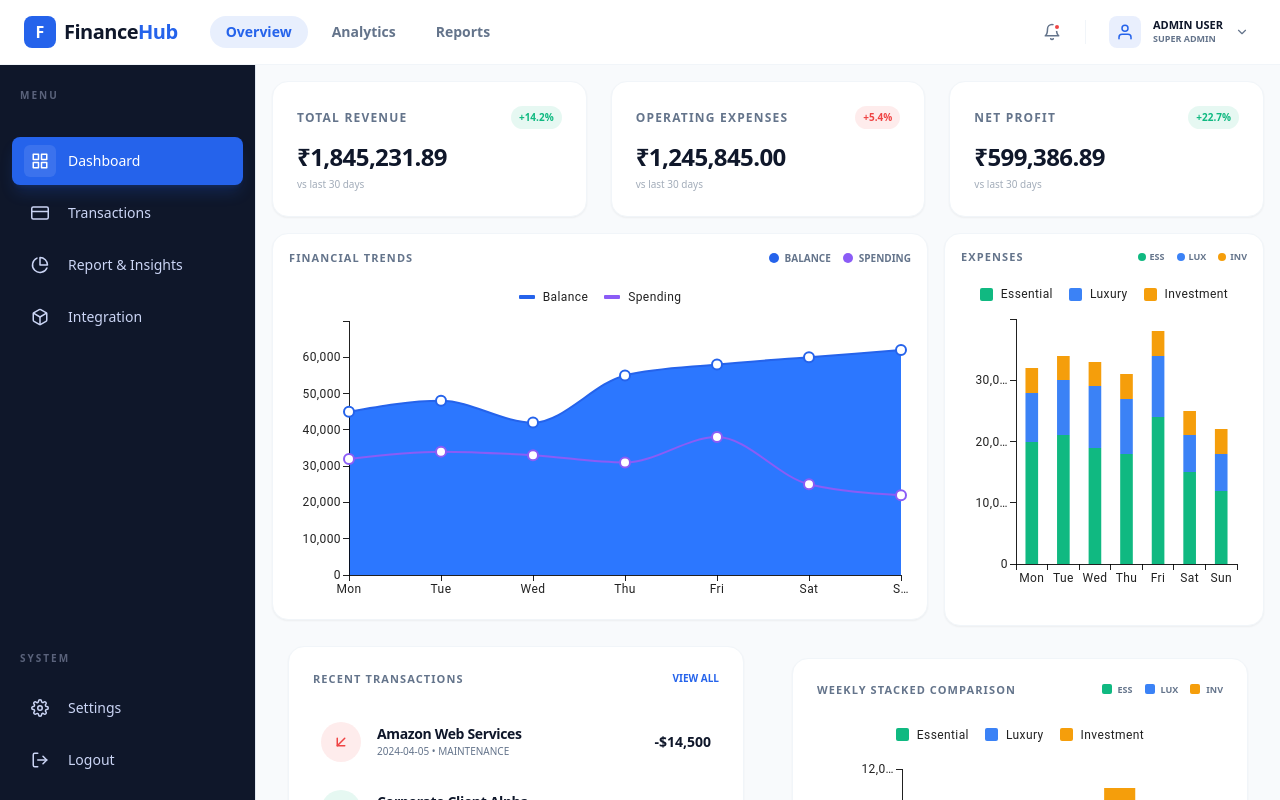
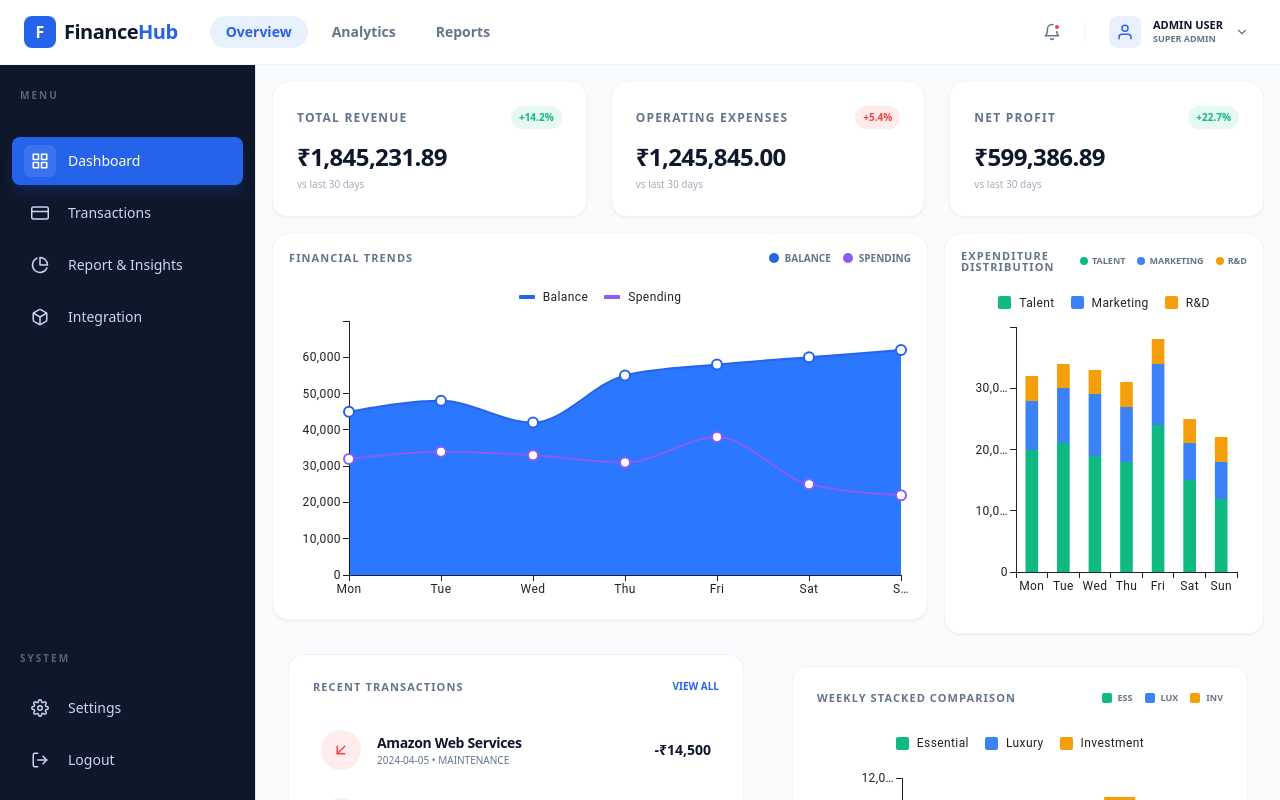
Before and after one commit to nayaknishant656/financedashboardd, a React (Create React App) app: page / in a window 1280 px wide. Built offline with nearby package versions, Linux system fonts and the light colour scheme; sample sign-in values are in the browser's storage.

Commit message:
fix: changed the name of the Element and COmponents from the Exisiting COmponents

```diff
--- a/src/pages/dashboard/ui/SpendTransection.jsx
+++ b/src/pages/dashboard/ui/SpendTransection.jsx
@@ -28,7 +28,7 @@ export default function SpendTransection() {
                             </div>
                             <span className={`text-sm font-black ${tx.type === 'credit' ? 'text-success' : 'text-text-primary'
                                 }`}>
-                                {tx.type === 'credit' ? '+' : '-'}${tx.amount.toLocaleString()}
+                                {tx.type === 'credit' ? '+' : '-'}₹{tx.amount.toLocaleString()}
                             </span>
                         </div>
                     ))}
--- a/src/pages/dashboard/ui/Stackingspend.jsx
+++ b/src/pages/dashboard/ui/Stackingspend.jsx
@@ -4,28 +4,28 @@ import { BarChart } from '@mui/x-charts/BarChart'
 import dashboardStats from '../data/dashboardStats.json'
 
 export default function Stackingspend() {
-    const essentialData = dashboardStats.timeSeries.map(item => item.essential);
-    const luxuryData = dashboardStats.timeSeries.map(item => item.luxury);
-    const investmentData = dashboardStats.timeSeries.map(item => item.investment);
+    const talentData = dashboardStats.timeSeries.map(item => item.essential);
+    const marketingData = dashboardStats.timeSeries.map(item => item.luxury);
+    const rndData = dashboardStats.timeSeries.map(item => item.investment);
     const xLabels = dashboardStats.timeSeries.map(item => item.label);
 
     return (
         <div className="w-full h-full">
             <div className="bg-card p-4 rounded-2xl border border-divider shadow-sm h-full flex flex-col">
                 <div className="flex justify-between items-center mb-4">
-                    <h3 className="text-[11px] font-bold text-text-secondary uppercase tracking-widest leading-none">Expenses</h3>
+                    <h3 className="text-[11px] font-bold text-text-secondary uppercase tracking-widest leading-none">Expenditure Distribution</h3>
                     <div className="flex items-center space-x-3">
                         <div className="flex items-center">
                             <div className="w-2 h-2 rounded-full bg-[#10B981] mr-1"></div>
-                            <span className="text-[9px] font-bold text-text-secondary uppercase">Ess</span>
+                            <span className="text-[9px] font-bold text-text-secondary uppercase">Talent</span>
                         </div>
                         <div className="flex items-center">
                             <div className="w-2 h-2 rounded-full bg-[#3B82F6] mr-1"></div>
-                            <span className="text-[9px] font-bold text-text-secondary uppercase">Lux</span>
+                            <span className="text-[9px] font-bold text-text-secondary uppercase">Marketing</span>
                         </div>
                         <div className="flex items-center">
                             <div className="w-2 h-2 rounded-full bg-[#F59E0B] mr-1"></div>
-                            <span className="text-[9px] font-bold text-text-secondary uppercase">Inv</span>
+                            <span className="text-[9px] font-bold text-text-secondary uppercase">R&D</span>
                         </div>
                     </div>
                 </div>
@@ -34,9 +34,9 @@ export default function Stackingspend() {
                     <BarChart
                         height={300}
                         series={[
-                            { data: essentialData, label: 'Essential', stack: 'total', color: '#10B981' },
-                            { data: luxuryData, label: 'Luxury', stack: 'total', color: '#3B82F6' },
-                            { data: investmentData, label: 'Investment', stack: 'total', color: '#F59E0B' },
+                            { data: talentData, label: 'Talent', stack: 'total', color: '#10B981' },
+                            { data: marketingData, label: 'Marketing', stack: 'total', color: '#3B82F6' },
+                            { data: rndData, label: 'R&D', stack: 'total', color: '#F59E0B' },
                         ]}
                         xAxis={[{ scaleType: 'band', data: xLabels, categoryGapRatio: 0.6 }]}
                         margin={{ left: 10, right: 10, top: 10, bottom: 20 }}
```
